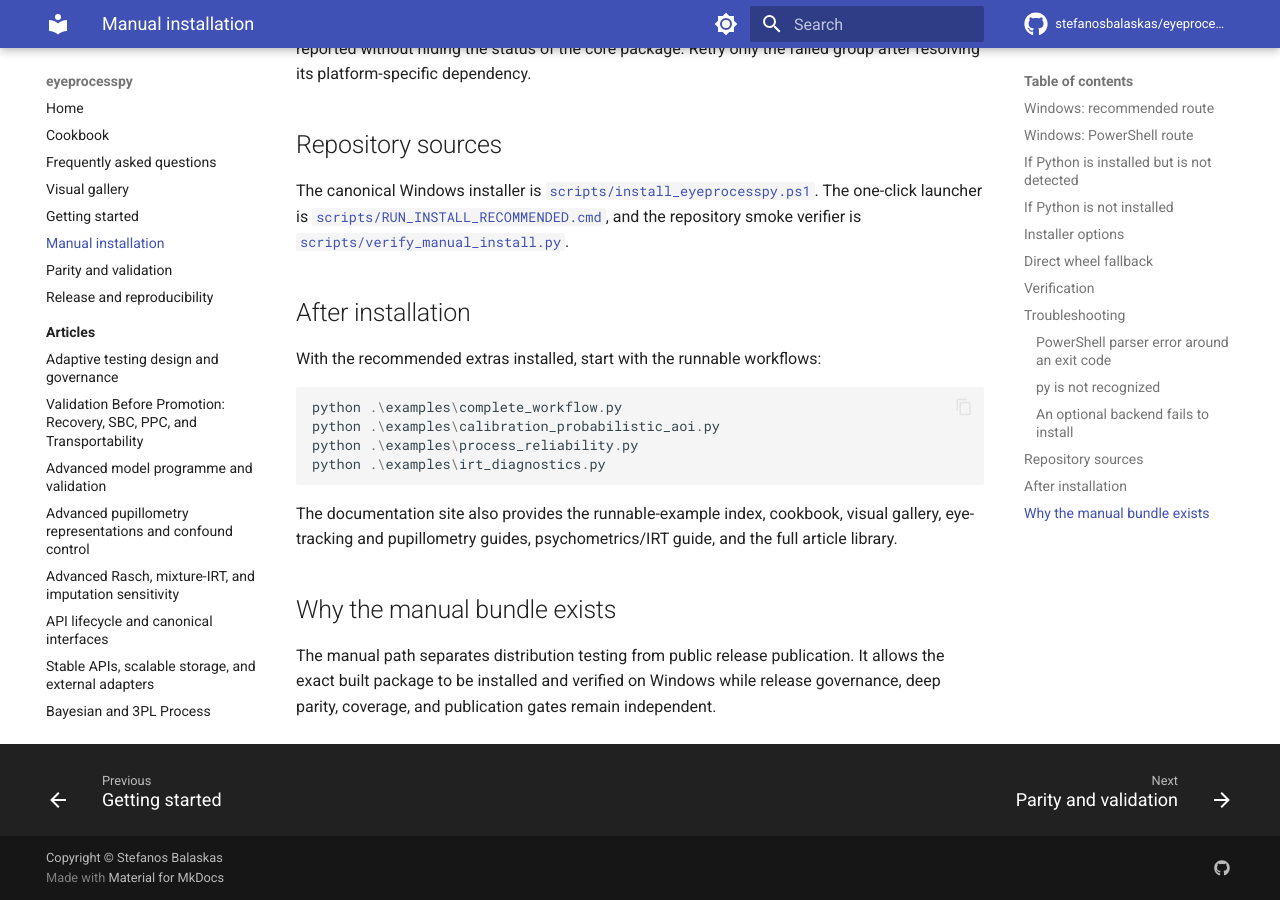
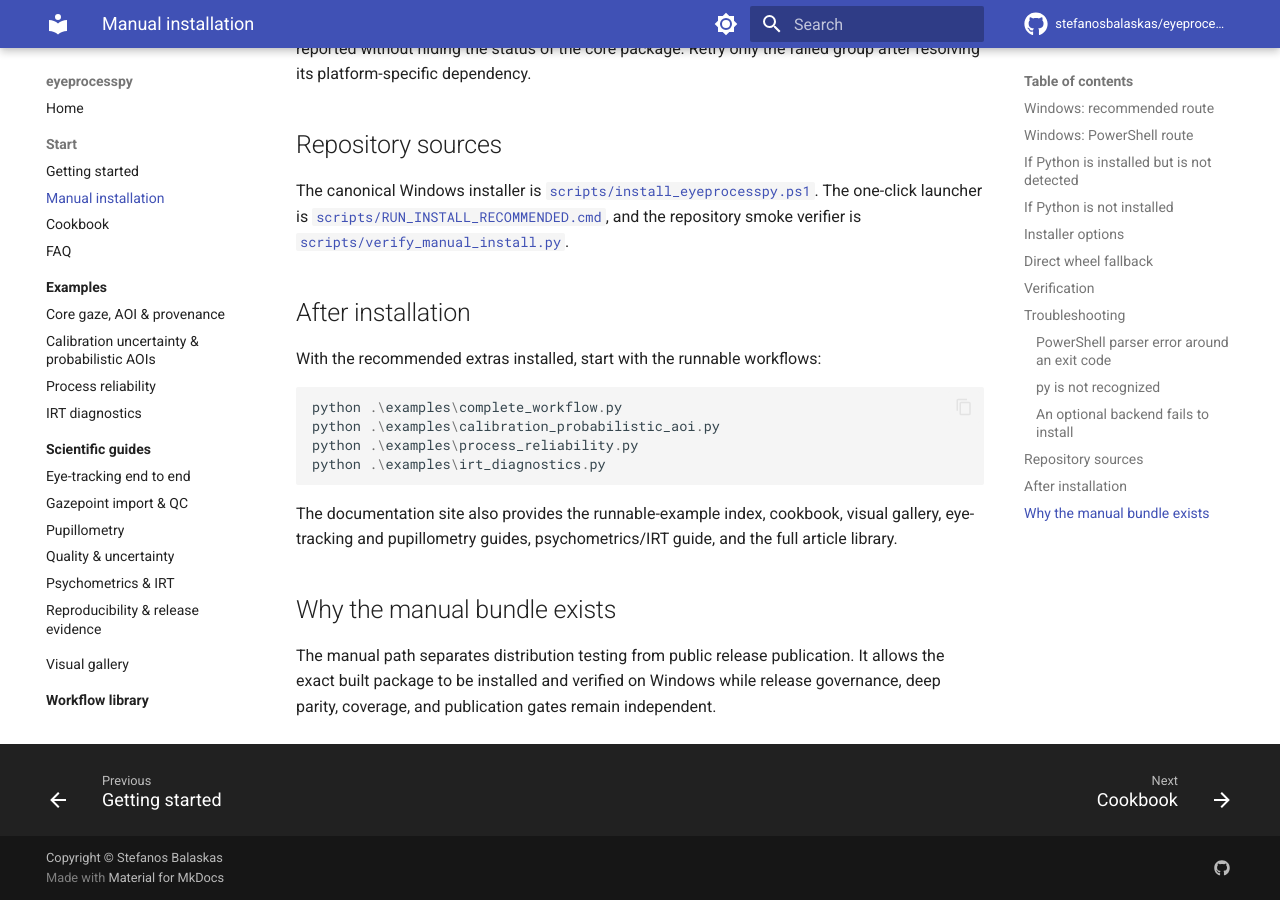
Before and after one commit to stefanosbalaskas/eyeprocesspy, an MkDocs documentation site: the page built from docs/manual-install.md, in a window 1280 px wide and 900 px high, scrolled down 3693 px. Built offline with MkDocs 1.6.1 and Material for MkDocs 9.7.7, drawn with Linux system fonts in a browser that asks for light colours; comment, search, counter and statistics services are not loaded.

Commit message:
docs: curate site navigation and metadata

```diff
--- a/mkdocs.yml
+++ b/mkdocs.yml
@@ -1,9 +1,42 @@
 site_name: eyeprocesspy
-site_description: Reproducible Python infrastructure for eye-tracking, pupillometry, process data, psychometrics, and multimodal behavioral measurement.
+site_description: Reproducible Python infrastructure for eye-tracking, pupillometry, AOIs, process data, psychometrics, validation, and multimodal behavioral measurement.
 site_url: https://stefanosbalaskas.github.io/eyeprocesspy/
 repo_url: https://github.com/stefanosbalaskas/eyeprocesspy
 repo_name: stefanosbalaskas/eyeprocesspy
 edit_uri: edit/release/0.1.0-deep-parity/docs/
+
+nav:
+  - Home: index.md
+  - Start:
+      - Getting started: getting-started.md
+      - Manual installation: manual-install.md
+      - Cookbook: cookbook.md
+      - FAQ: faq.md
+  - Examples:
+      - Overview: examples/index.md
+      - Core gaze, AOI & provenance: examples/core-workflow.md
+      - Calibration uncertainty & probabilistic AOIs: examples/calibration-probabilistic-aoi.md
+      - Process reliability: examples/process-reliability.md
+      - IRT diagnostics: examples/irt-diagnostics.md
+  - Scientific guides:
+      - Guide map: guides/index.md
+      - Eye-tracking end to end: guides/end-to-end-eye-tracking.md
+      - Gazepoint import & QC: guides/gazepoint-import-qc.md
+      - Pupillometry: guides/pupillometry.md
+      - Quality & uncertainty: guides/process-quality-uncertainty.md
+      - Psychometrics & IRT: guides/psychometrics-irt.md
+      - Reproducibility & release evidence: guides/reproducibility-release-evidence.md
+  - Visual gallery: gallery.md
+  - Workflow library:
+      - 88-article library: articles/index.md
+      - Featured workflows: articles/featured-workflows.md
+  - Reference:
+      - Reference map: reference/index.md
+      - API reference: reference/api.md
+      - Plotting reference: reference/plotting.md
+  - Validation:
+      - Parity & validation: parity-and-validation.md
+      - Release & reproducibility: release-and-reproducibility.md
 
 theme:
   name: material
@@ -11,16 +44,19 @@ theme:
     repo: fontawesome/brands/github
   features:
     - navigation.instant
+    - navigation.instant.progress
     - navigation.sections
     - navigation.indexes
     - navigation.top
     - navigation.tracking
     - navigation.footer
-    - toc.follow
+    - content.action.edit
     - content.code.copy
     - content.tabs.link
+    - toc.follow
     - search.suggest
     - search.highlight
+    - search.share
   palette:
     - media: "(prefers-color-scheme: light)"
       scheme: default
```
